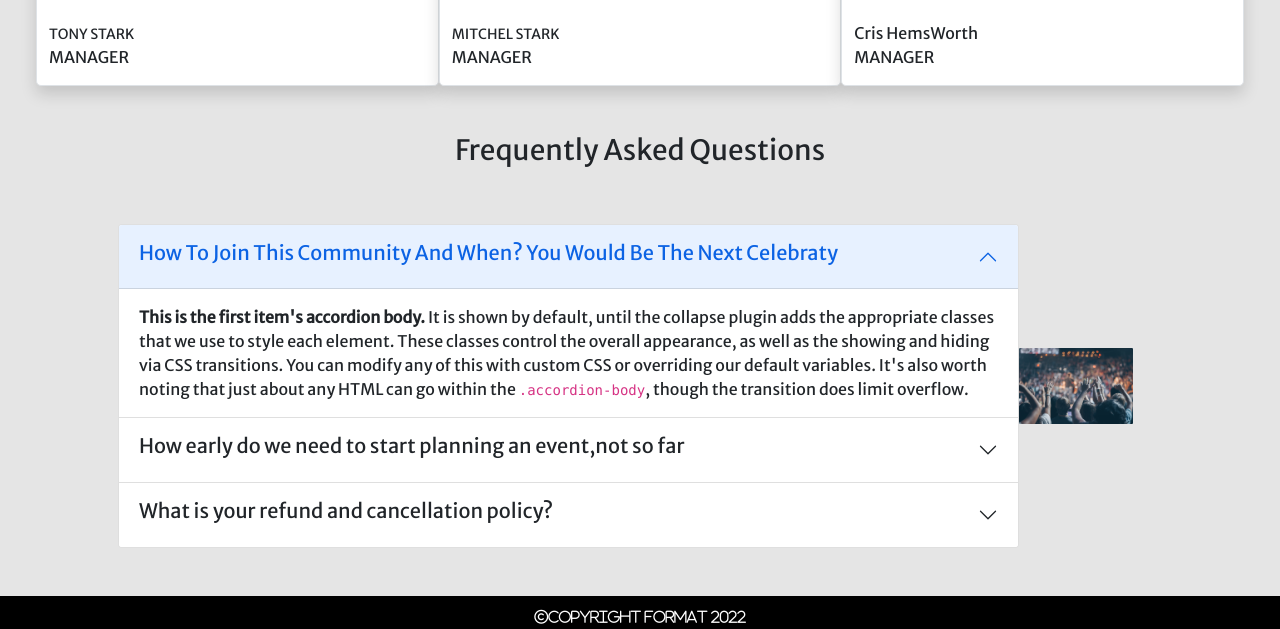
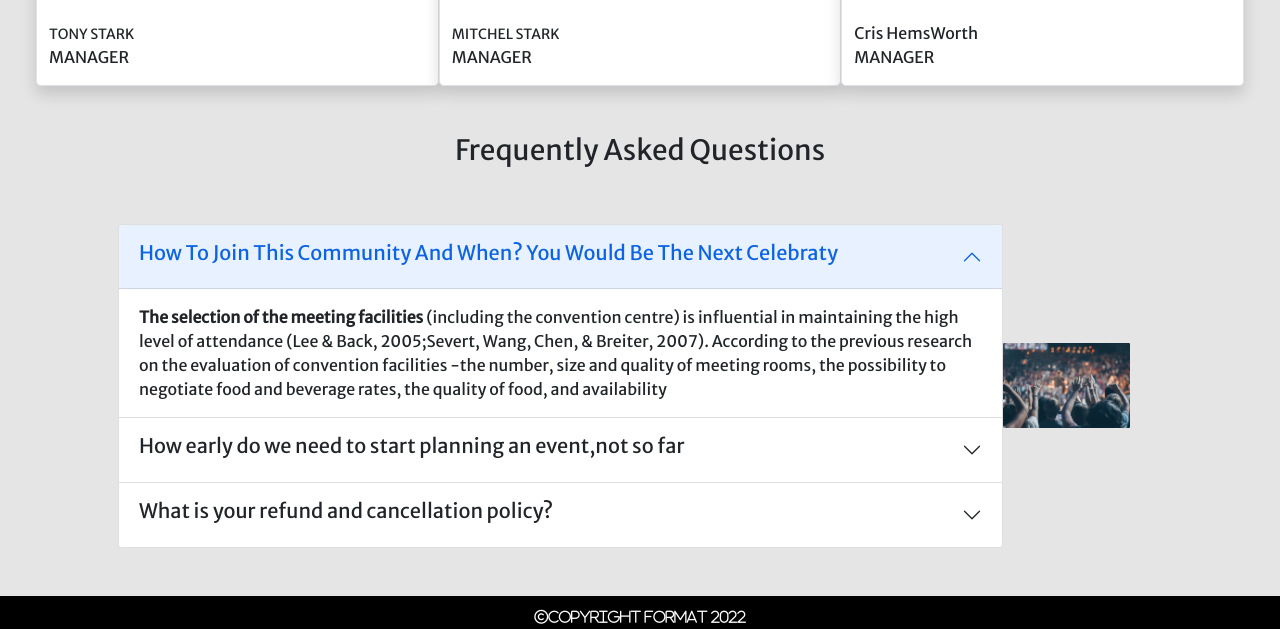
Before and after one commit to AkashMAbrrar/convention-center-landing, a plain HTML site: page index.html in a window 1280 px wide. Shown: the part 1745-2374 px from the top of the page. Drawn offline with nearby package versions, Linux system fonts and the light colour scheme.

Commit message:
something simple text added

```diff
--- a/index.html
+++ b/index.html
@@ -200,7 +200,7 @@
                   </h2>
                   <div id="collapseOne" class="accordion-collapse collapse show" aria-labelledby="headingOne" data-bs-parent="#accordionExample">
                     <div class="accordion-body">
-                      <strong>This is the first item's accordion body.</strong> It is shown by default, until the collapse plugin adds the appropriate classes that we use to style each element. These classes control the overall appearance, as well as the showing and hiding via CSS transitions. You can modify any of this with custom CSS or overriding our default variables. It's also worth noting that just about any HTML can go within the <code>.accordion-body</code>, though the transition does limit overflow.
+                      <strong>The selection of the meeting facilities </strong>(including the convention centre) is influential in maintaining the high level of attendance (Lee & Back, 2005;Severt, Wang, Chen, & Breiter, 2007). According to the previous research on the evaluation of convention facilities -the number, size and quality of meeting rooms, the possibility to negotiate food and beverage rates, the quality of food, and availability
                     </div>
                   </div>
                 </div>
@@ -212,7 +212,7 @@
                   </h2>
                   <div id="collapseTwo" class="accordion-collapse collapse" aria-labelledby="headingTwo" data-bs-parent="#accordionExample">
                     <div class="accordion-body">
-                      <strong>This is the second item's accordion body.</strong> It is hidden by default, until the collapse plugin adds the appropriate classes that we use to style each element. These classes control the overall appearance, as well as the showing and hiding via CSS transitions. You can modify any of this with custom CSS or overriding our default variables. It's also worth noting that just about any HTML can go within the .accordion-body though the transition does limit overflow.
+                      <strong>Convention centers are among the key players </strong>in the convention industry, make a critical economic contribution to the destination and present an important consideration in meeting planners' site selection process. Given the substantial investment in convention centers in recent years and the increased competition among them for business, an understanding of critical facilities, attributes and services is vital.
                     </div>
                   </div>
                 </div>
@@ -224,7 +224,7 @@
                   </h2>
                   <div id="collapseThree" class="accordion-collapse collapse" aria-labelledby="headingThree" data-bs-parent="#accordionExample">
                     <div class="accordion-body">
-                      <strong>This is the third item's accordion body.</strong> It is hidden by default, until the collapse plugin adds the appropriate classes that we use to style each element. These classes control the overall appearance, as well as the showing and hiding via CSS transitions. You can modify any of this with custom CSS or overriding our default variables. It's also worth noting that just about any HTML can go within the <code>.accordion-body</code>, though the transition does limit overflow.
+                      <strong>Convention centers are among the key players</strong>in the convention industry, make a critical economic contribution to the destination and present an important consideration in meeting planners' site selection process. Given the substantial investment in convention centers in recent years and the increased competition among them for business, an understanding of critical facilities, attributes and services is vital.
                     </div>
                   </div>
                 </div>
```
